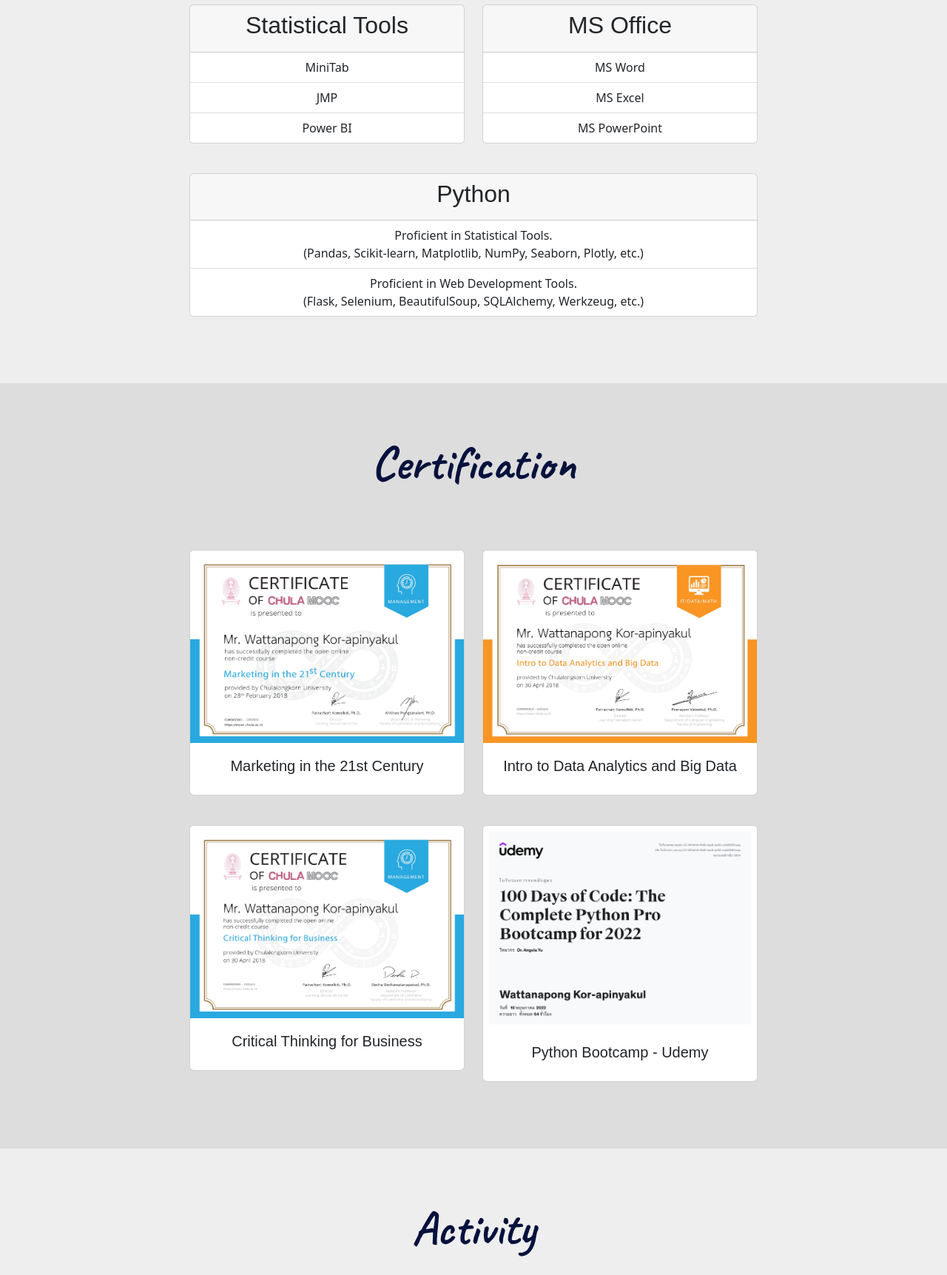
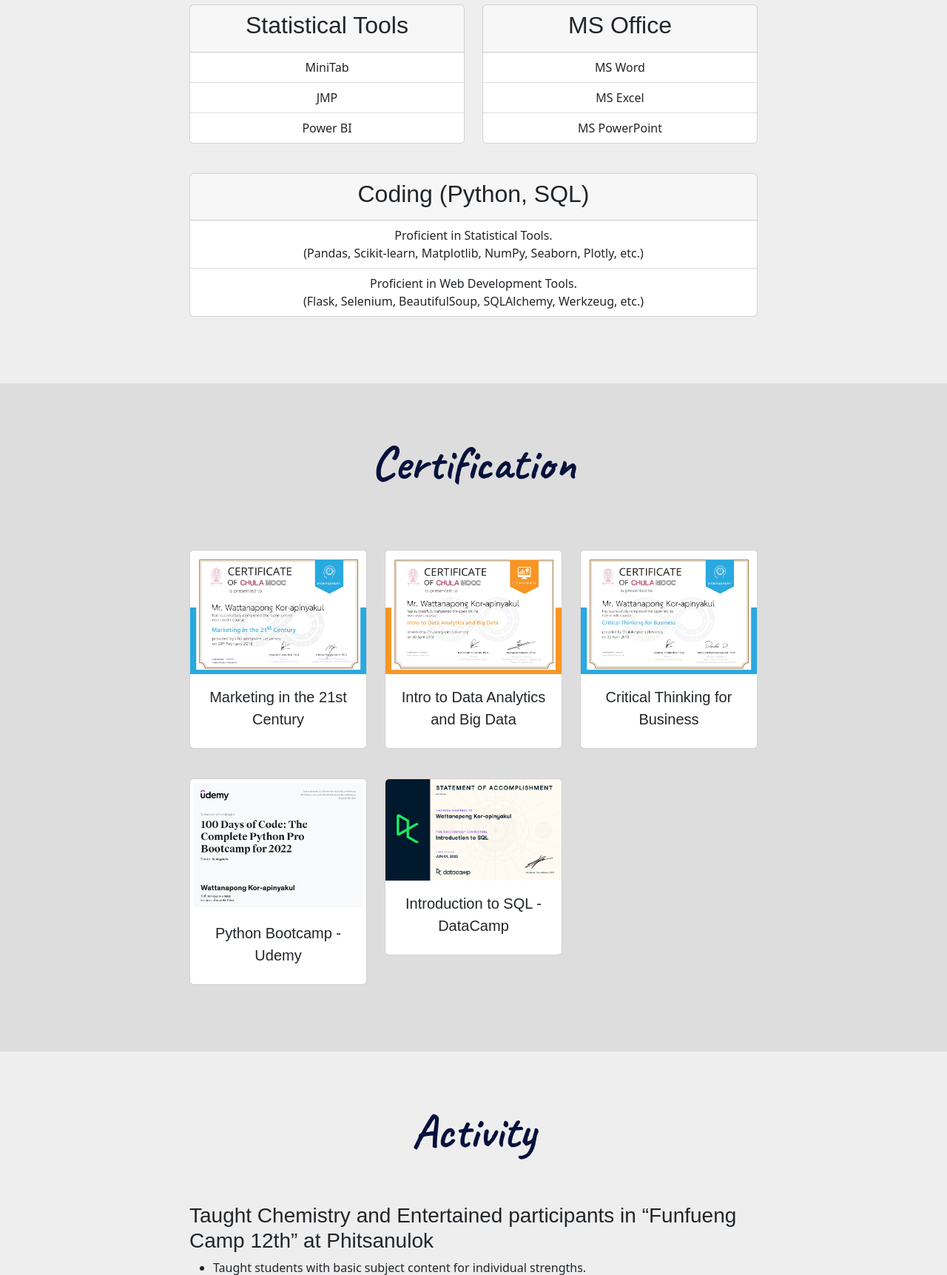
Before and after one commit to wattana2/wkk-port, a Flask app: page / in a window 1280 px wide. Shown: the part 3422-5145 px from the top of the page at 74% size. Run offline with Flask 2, Linux system fonts and the light colour scheme; some libraries are stand-ins or nearby versions; some web fonts are replaced.

Commit message:
Update SQL to Profile

```diff
--- a/templates/profile.html
+++ b/templates/profile.html
@@ -251,7 +251,7 @@
     <div id="skill-python" class='col-lg-12 col-sm-12 skill-card'>
       <div class="card">
         <div class="card-header">
-          <h2>Python</h2>
+          <h2>Coding (Python, SQL)</h2>
         </div>
         <ul class="list-group list-group-flush">
           <li class="list-group-item">Proficient in Statistical Tools. <br />(Pandas, Scikit-learn, Matplotlib, NumPy, Seaborn, Plotly, etc.)</li>
@@ -265,7 +265,7 @@
   <div id='certificate' class='row'>
     <h1 class='h1-class'>Certification</h1>
 
-    <div class="col-lg-6 col-sm-12 skill-card">
+    <div class="col-lg-4 col-md-6 col-sm-12 skill-card">
       <div class="card">
         <img src="{{ url_for('static', filename='image/cert-1.jpg') }}" class="card-img-top" alt="Marketing">
         <div class="card-body">
@@ -274,7 +274,7 @@
       </div>
     </div>
 
-    <div class="col-lg-6 col-sm-12 skill-card">
+    <div class="col-lg-4 col-md-6 col-sm-12 skill-card">
       <div class="card">
         <img src="{{ url_for('static', filename='image/cert-2.jpg') }}" class="card-img-top" alt="Big-Data">
         <div class="card-body">
@@ -283,7 +283,7 @@
       </div>
     </div>
 
-    <div class="col-lg-6 col-sm-12 skill-card">
+    <div class="col-lg-4 col-md-6 col-sm-12 skill-card">
       <div class="card">
         <img src="{{ url_for('static', filename='image/cert-3.jpg') }}" class="card-img-top" alt="Thinking">
         <div class="card-body">
@@ -292,11 +292,20 @@
       </div>
     </div>
 
-    <div class="col-lg-6 col-sm-12 skill-card">
+    <div class="col-lg-4 col-md-6 col-sm-12 skill-card">
       <div class="card">
         <img src="{{ url_for('static', filename='image/cert-4.jpg') }}" class="card-img-top" alt="Python">
         <div class="card-body">
           <p class="card-title">Python Bootcamp - Udemy</p>
+        </div>
+      </div>
+    </div>
+
+    <div class="col-lg-4 col-md-6 col-sm-12 skill-card">
+      <div class="card">
+        <img src="{{ url_for('static', filename='image/cert-5.jpg') }}" class="card-img-top" alt="Python">
+        <div class="card-body">
+          <p class="card-title">Introduction to SQL - DataCamp</p>
         </div>
       </div>
     </div>
```
Also changed, not shown: static/image/cert-5.jpg (added).
